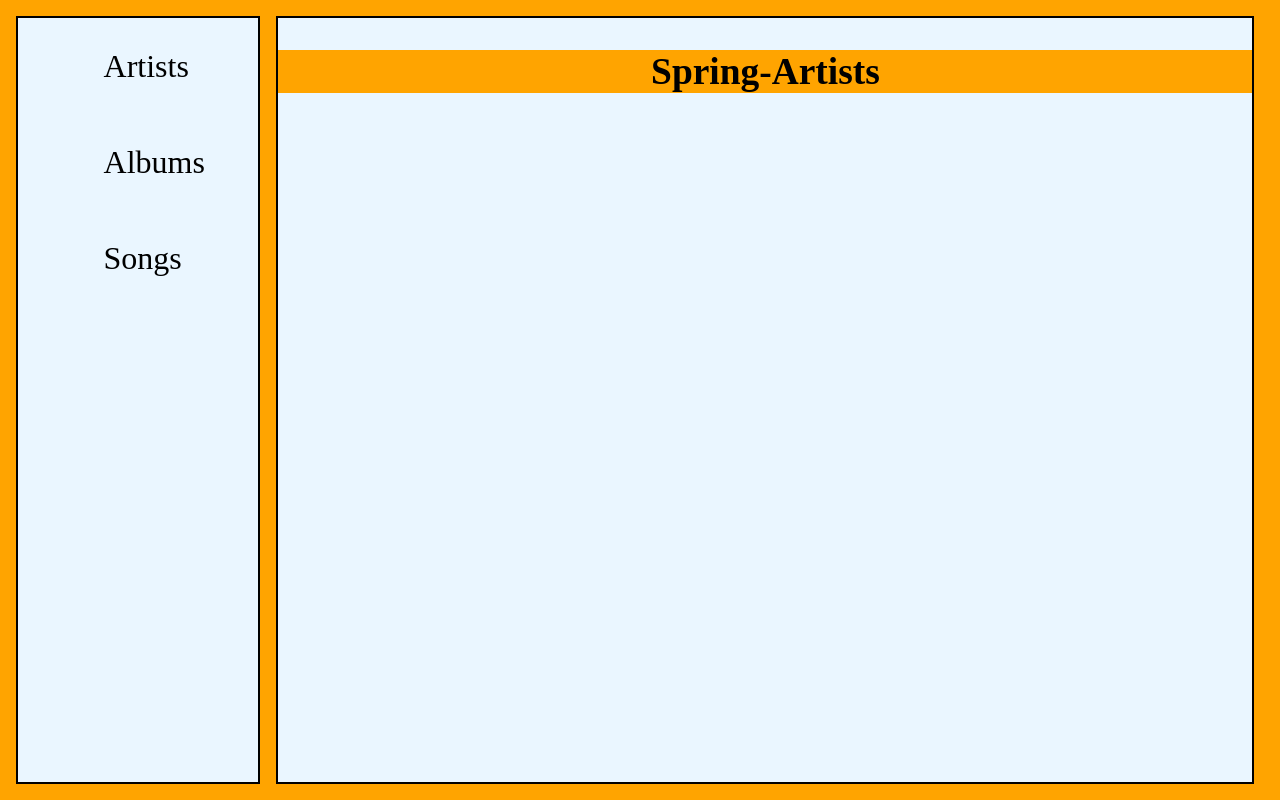
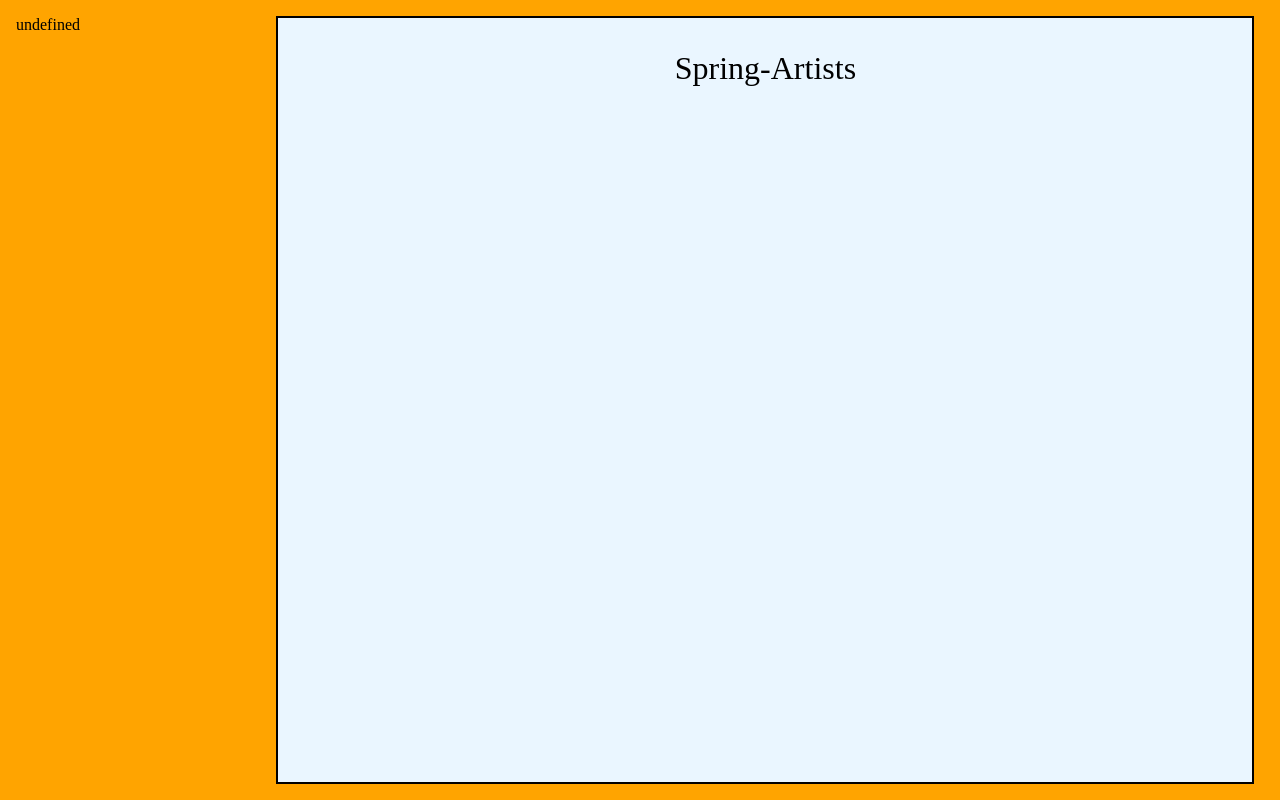
Before and after one commit to bwaterman8/spring-artists, a plain HTML site: page font-end/index.html in a window 1280 px wide. Drawn offline with Linux system fonts and the light colour scheme.

Commit message:
placed script in index and made sidebar component

```diff
--- a/font-end/app.js
+++ b/font-end/app.js
@@ -2,9 +2,14 @@ import {
     renderMain
 } from './main-bar-component.js';
 
+import {
+    renderSide
+} from './side-bar-component.js'
+
 const displayHome = () => {
     const container = document.querySelector('.container');
     container.prepend(renderMain());
+    container.prepend(renderSide());
 }
 
 displayHome();
--- a/font-end/index.html
+++ b/font-end/index.html
@@ -9,18 +9,19 @@
 </head>
 <body>
     <div class="container">
-        <section class="side-bar">
+        <!-- <section class="main-bar">
+            <div class="main-bar-head">
+                Spring-Artists
+            </div>
+        </section> -->
+        <!-- <section class="side-bar">
             <ul class="side-bar-list">
                 <li class="side-bar-artists">Artists</li>
                 <li class="side-bar-albums">Albums</li>
                 <li class="side-bar-songs">Songs</li>
             </ul>
-        </section>
-        <section class="main-bar">
-            <div class="main-bar-head">
-                <h3>Spring-Artists<h3>
-            </div>
-        </section>
+        </section> -->
     </div>
+    <script src="./app.js" type="module"></script>
 </body>
 </html>
--- a/font-end/main-bar-component.js
+++ b/font-end/main-bar-component.js
@@ -5,9 +5,12 @@ const renderMain = () => {
     sectionElement.classList.add('main-bar');
     const headElement = document.createElement('div');
     headElement.classList.add('main-bar-head');
-    const headElementText = document.createElement('h3');
-    headElementText.innerText = 'Spring-Artists';
-    headElement.appendChild(headElementText);
+    headElement.innerText = 'Spring-Artists';
+    // const sectionElement = document.createElement('section');
+    // sectionElement.classList.add('main-bar');
+    // const headElement = document.createElement('div');
+    // headElement.classList.add('main-bar-head');
+    // headElement.textContent = 'Spring-Artists';
     sectionElement.appendChild(headElement);
 
     return sectionElement;
--- /dev/null
+++ b/font-end/side-bar-component.js
@@ -0,0 +1,10 @@
+const renderSide = () => {
+    const sideElement = document.createElement('section');
+    sideElement.classList.add('side-bar');
+    const sideListElement = document.createElement('ul');
+    sideListElement.classList.add('side-bar-list');
+}
+
+export {
+    renderSide
+}
```
